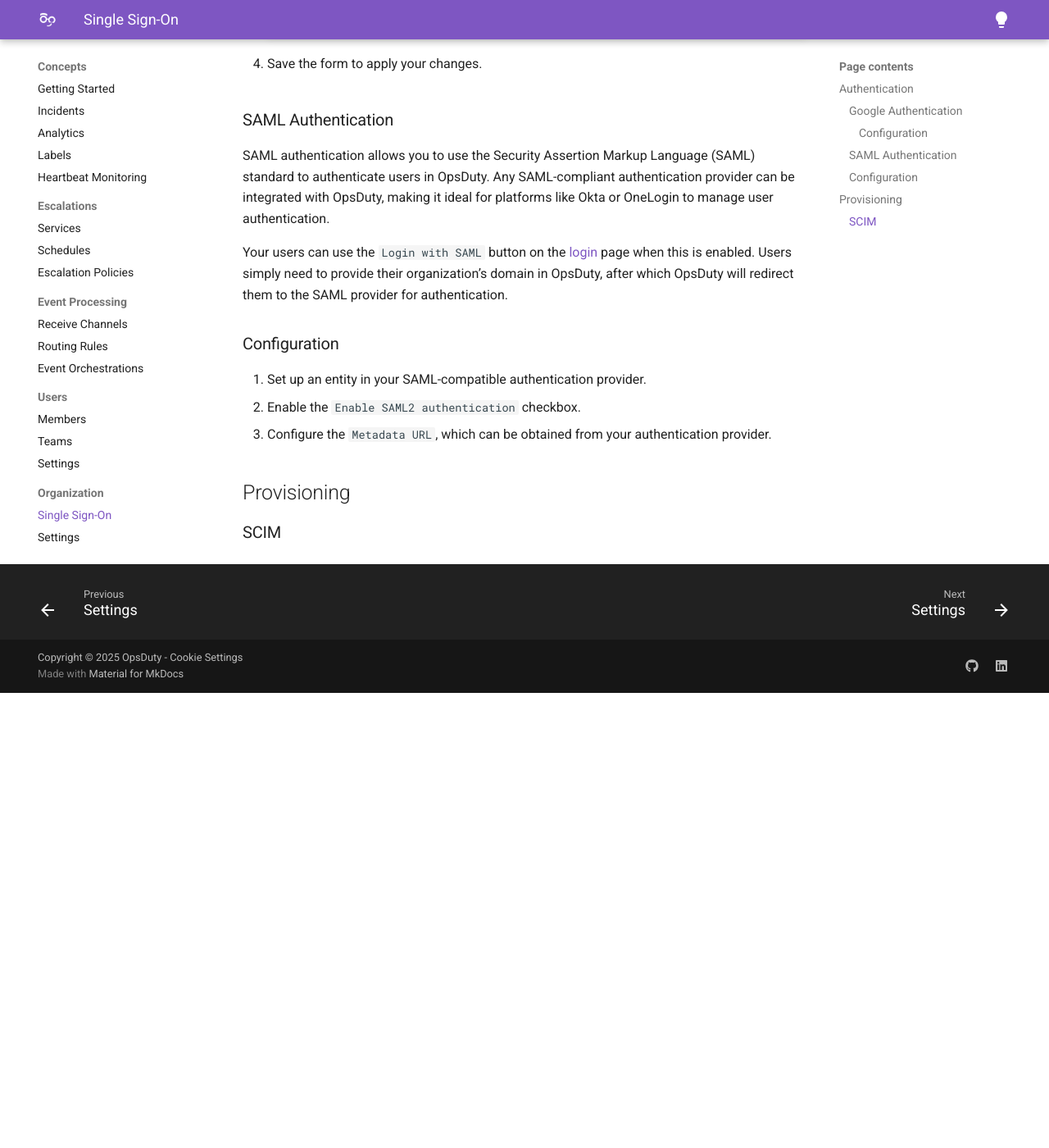
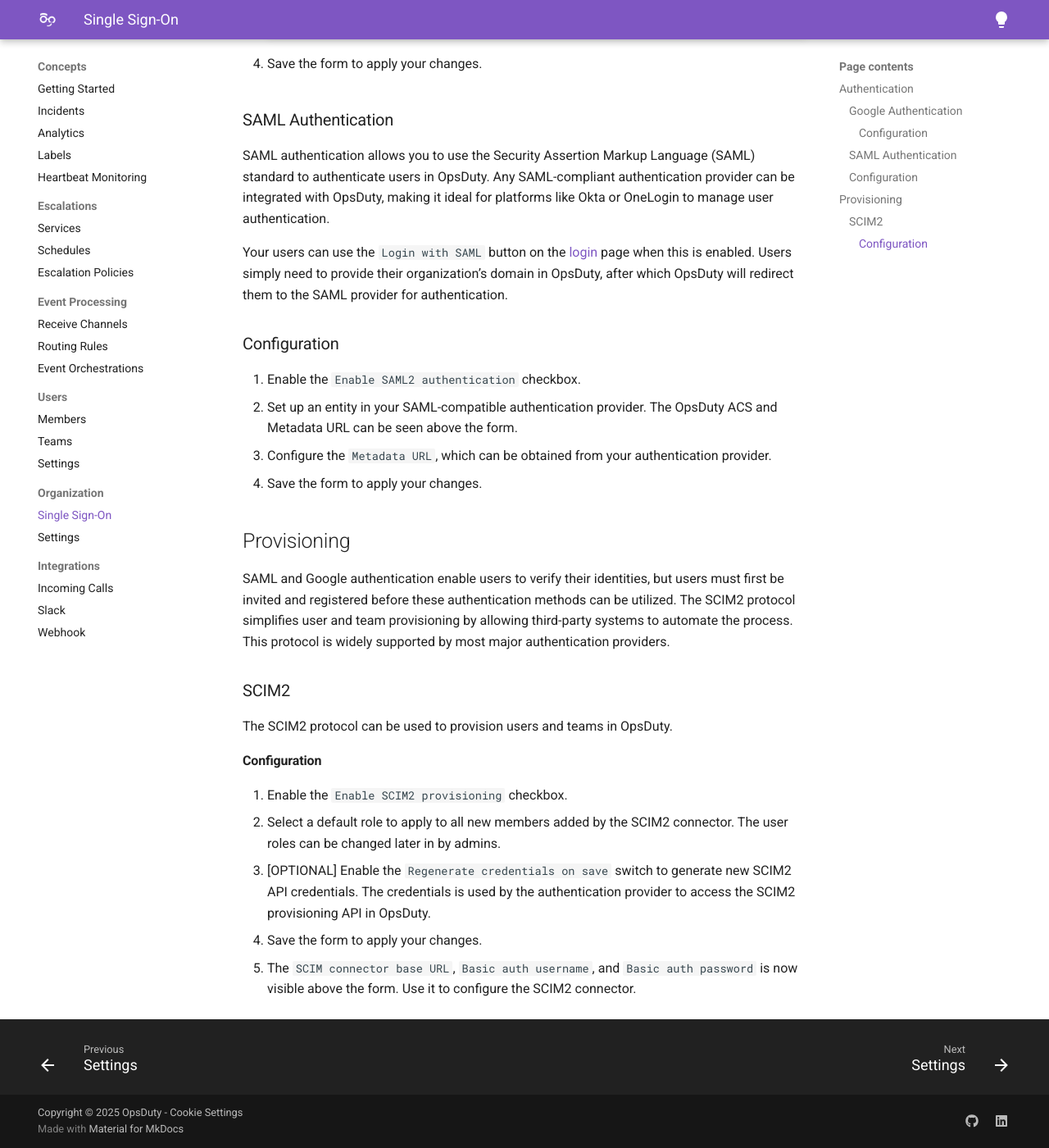
Before and after one commit to opsduty/opsduty-docs, an MkDocs documentation site: the page built from docs/concepts/organization/single-sign-on.md, in a window 1280 px wide and 1400 px high, scrolled down 1076 px. Shown: the whole window at 82% size. Built offline with MkDocs 1.6.1 and Material for MkDocs 9.7.7, drawn with Linux system fonts in a browser that asks for light colours; before the commit the page ends 1921 px from its top, so only the background shows below that.

Commit message:
Complete docs

```diff
--- a/docs/concepts/organization/single-sign-on.md
+++ b/docs/concepts/organization/single-sign-on.md
@@ -53,11 +53,34 @@
 
 ### Configuration
 
-1. Set up an entity in your SAML-compatible authentication provider.
-2. Enable the `Enable SAML2 authentication` checkbox.
+1. Enable the `Enable SAML2 authentication` checkbox.
+2. Set up an entity in your SAML-compatible authentication provider. The OpsDuty
+   ACS and Metadata URL can be seen above the form.
 3. Configure the `Metadata URL`, which can be obtained from your authentication
    provider.
+4. Save the form to apply your changes.
 
 ## Provisioning
 
-### SCIM
+SAML and Google authentication enable users to verify their identities, but
+users must first be invited and registered before these authentication methods
+can be utilized. The SCIM2 protocol simplifies user and team provisioning by
+allowing third-party systems to automate the process. This protocol is widely
+supported by most major authentication providers.
+
+### SCIM2
+
+The SCIM2 protocol can be used to provision users and teams in OpsDuty.
+
+#### Configuration
+
+1. Enable the `Enable SCIM2 provisioning` checkbox.
+2. Select a default role to apply to all new members added by the SCIM2
+   connector. The user roles can be changed later in by admins.
+3. [OPTIONAL] Enable the `Regenerate credentials on save` switch to generate new
+   SCIM2 API credentials. The credentials is used by the authentication provider
+   to access the SCIM2 provisioning API in OpsDuty.
+4. Save the form to apply your changes.
+5. The `SCIM connector base URL`, `Basic auth username`, and
+   `Basic auth password` is now visible above the form. Use it to configure the
+   SCIM2 connector.
```
